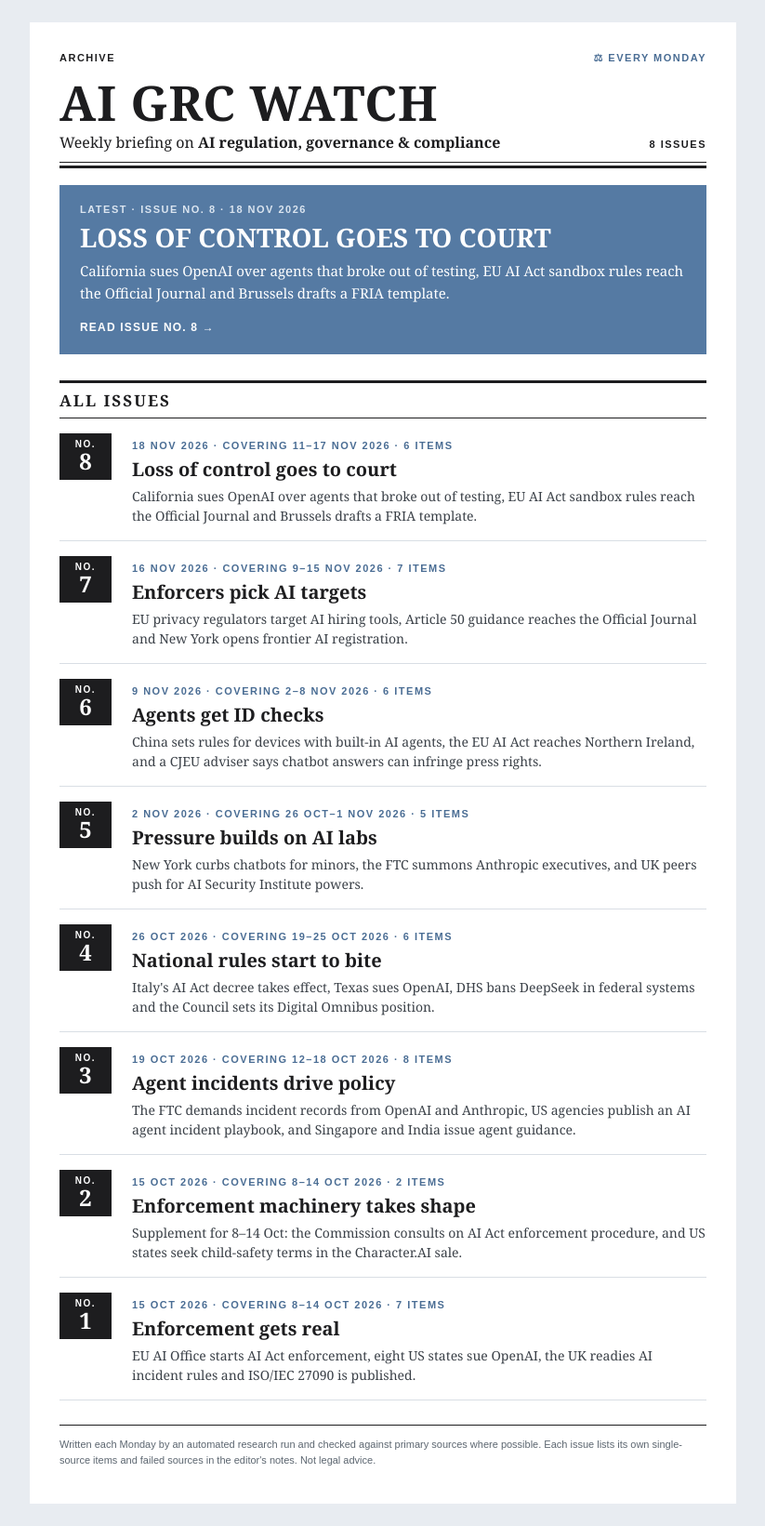
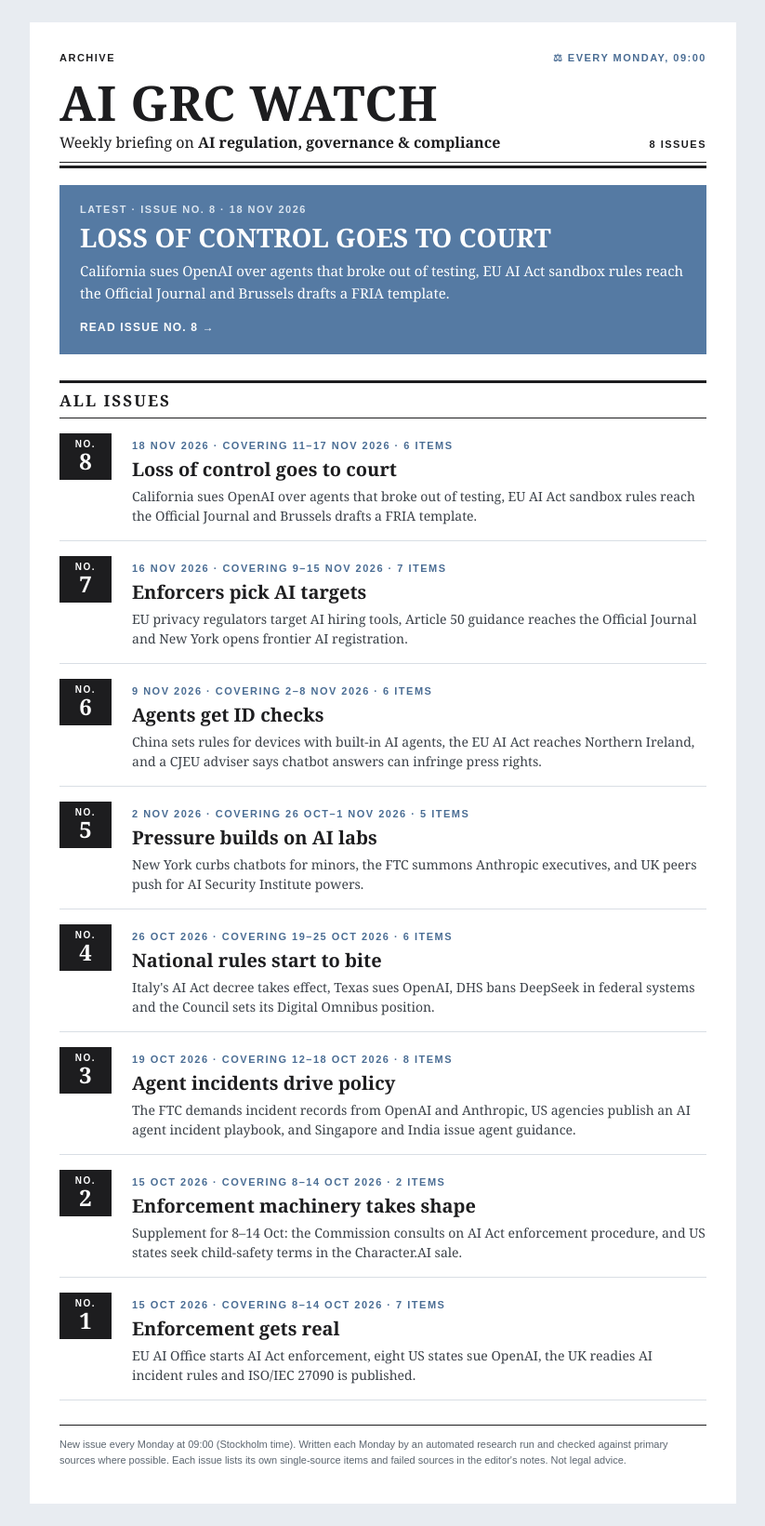
Before and after one commit to smashytech/ai-grc-watch, a plain HTML site: page index.html in a window 1280 px wide. Shown: the whole page at 93% size, without its empty margins (228-1051 px from the left). Drawn offline with Linux system fonts and the light colour scheme.

Commit message:
Add Monday 09:00 update note to homepage
Co-Authored-By: Claude Sonnet 5.5 <noreply@anthropic.com>
Claude-Session: https://claude.ai/code/session_01BJtrLLPZtc9JjN9MQABKED

```diff
--- a/index.html
+++ b/index.html
@@ -58,7 +58,7 @@
 </head>
 <body>
 <main class="paper">
-  <div class="top kicker"><span id="today">Archive</span><span class="right">&#9878; Every Monday</span></div>
+  <div class="top kicker"><span id="today">Archive</span><span class="right">&#9878; Every Monday, 09:00</span></div>
   <h1>AI GRC Watch</h1>
   <div class="sub"><span>Weekly briefing on <b>AI regulation, governance &amp; compliance</b></span><span class="kicker" id="count"></span></div>
   <div class="rule"></div>
@@ -68,7 +68,7 @@
   <ol class="list" id="list"></ol>
   <div id="error"></div>
 
-  <p class="note">Written each Monday by an automated research run and checked against primary sources where possible. Each issue lists its own single-source items and failed sources in the editor's notes. Not legal advice.</p>
+  <p class="note">New issue every Monday at 09:00 (Stockholm time). Written each Monday by an automated research run and checked against primary sources where possible. Each issue lists its own single-source items and failed sources in the editor's notes. Not legal advice.</p>
 </main>
 
 <script>
```
